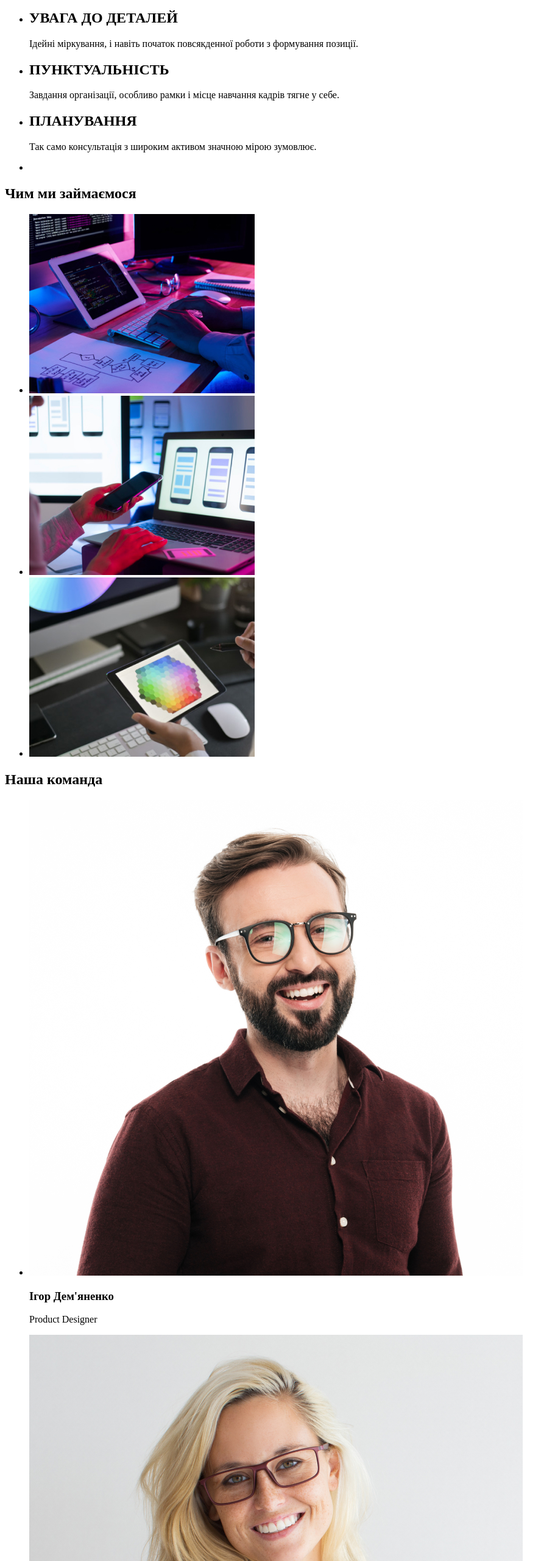
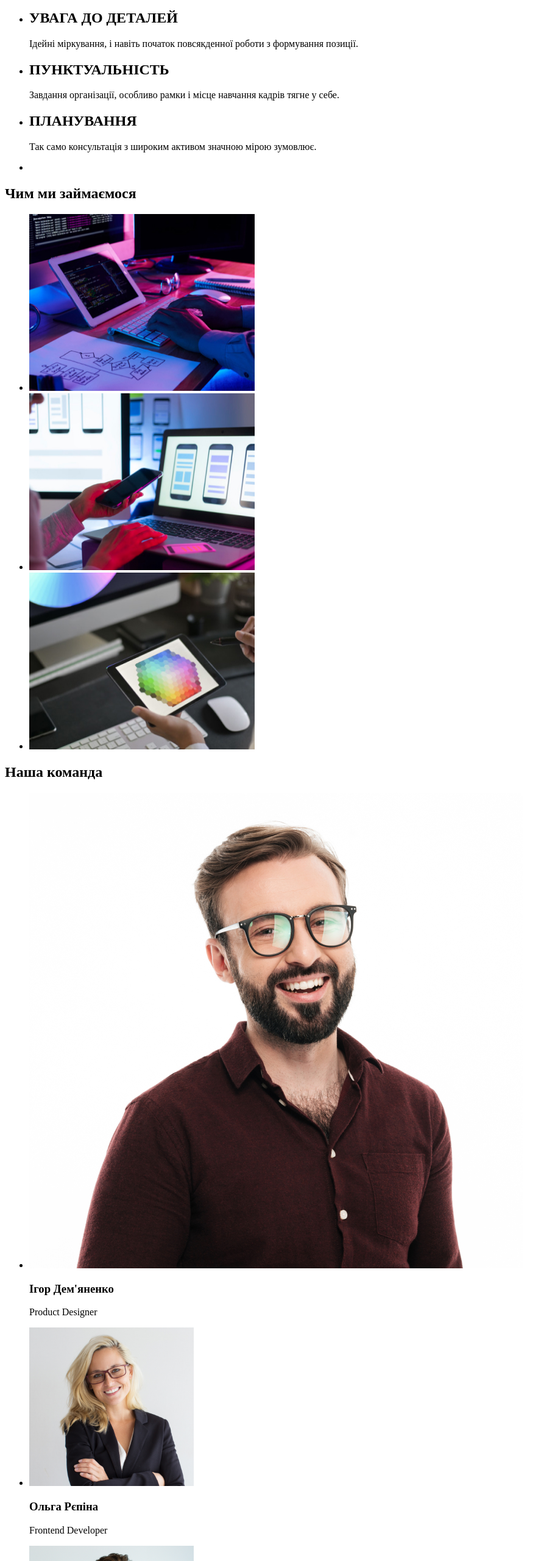
Before and after one commit to 01ZoiaHumeniuk/goit-markup-hw-01-, a plain HTML site: page index.html in a window 1280 px wide. Shown: the part 240-2800 px from the top of the page at 61% size, without its empty margins (0-911 px from the left). Drawn offline with Linux system fonts and the light colour scheme.

Commit message:
correction_3

```diff
--- a/index.html
+++ b/index.html
@@ -49,41 +49,41 @@
 <section>
   <h2>Чим ми займаємося</h2>
   <ul>
-    <li> <img src="./img/box 1.jpg" alt="працюе за ком" ></img></li>
-    <li><img src="./img/img.jpg" alt="працюе за ноутом"></img></li>
-    <li><img src="./img/img (1).jpg" alt="планшет"></img></li>
+    <li> <img src="./img/box1.jpg" alt="працюе за ком" width="370" height="290" ></li>
+    <li><img src="./img/img.jpg" alt="працюе за ноутом" width="370" height="290"></li>
+    <li><img src="./img/img(1).jpg" alt="планшет" width="370" height="290"></li>
   </ul>
 </section>
 <section>
   <h2>Наша команда</h2>
   <ul>
     <li>
-      <img src="./img/img (2).jpg" alt="чоловік в окулярах коричнева теніска">
-    </img>
+      <img src="./img/img(2).jpg" alt="чоловік в окулярах коричнева теніска">
+
       <h3>Ігор Дем'яненко</h3>
       <p lang="en">Product Designer</p>
     </li>
   </ul>
   <ul>
     <li>
-      <img src="./img/img (3).jpg" alt="блондинка">
-    </img>
+      <img src="./img/img(3).jpg" alt="блондинка" width="270" height="260">
+
       <h3>Ольга Рєпіна </h3>
       <p lang="en">Frontend Developer</p>
     </li>
   </ul>
   <ul>
     <li>
-      <img src="./img/img (4).jpg" alt="чоловік в білій сорочці">
-    </img>
+      <img src="./img/img(4).jpg" alt="чоловік в білій сорочці" width="270" height="260">
+
       <h3>Микола Тарасов</h3>
       <p lang="en">Marketing</p>
     </li>
   </ul>
   <ul>
     <li>
-      <img src="./img/img (5).jpg" alt="чоловік в чорній футболці">
-        </img>
+      <img src="./img/img(5).jpg" alt="чоловік в чорній футболці" width="270" height="260">
+
       <h3>Михайло Єрмаков</h3>
       <p>UI Designer</p>
     </li>
```
Also changed, not shown: img/box1.jpg (renamed from img/box 1.jpg), img/img(1).jpg (renamed from img/img (1).jpg), img/img(2).jpg (renamed from img/img (2).jpg), img/img(3).jpg (renamed from img/img (3).jpg), img/img(4).jpg (renamed from img/img (4).jpg), img/img(5).jpg (renamed from img/img (5).jpg).
